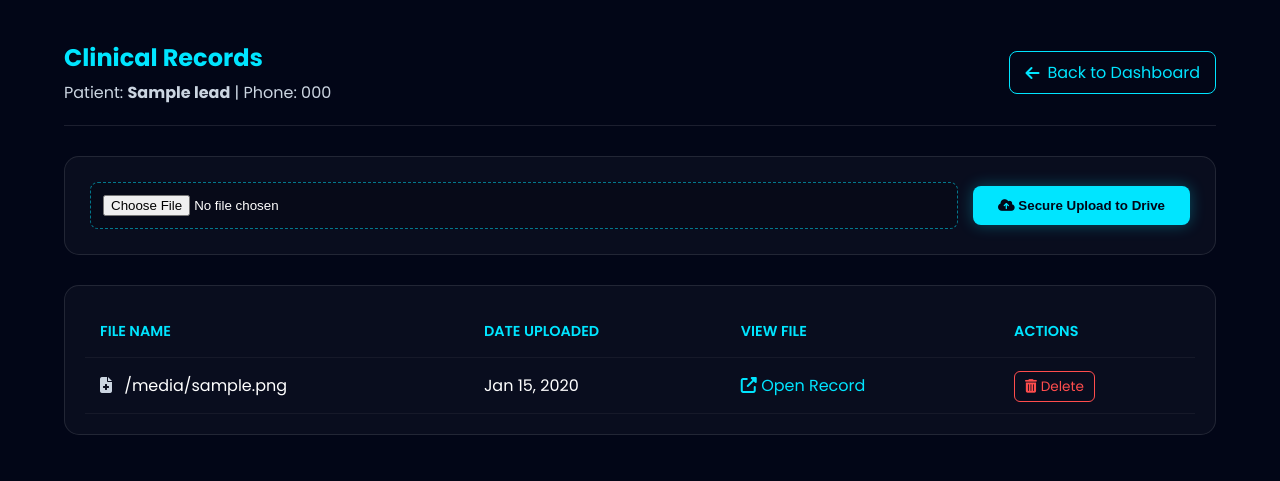
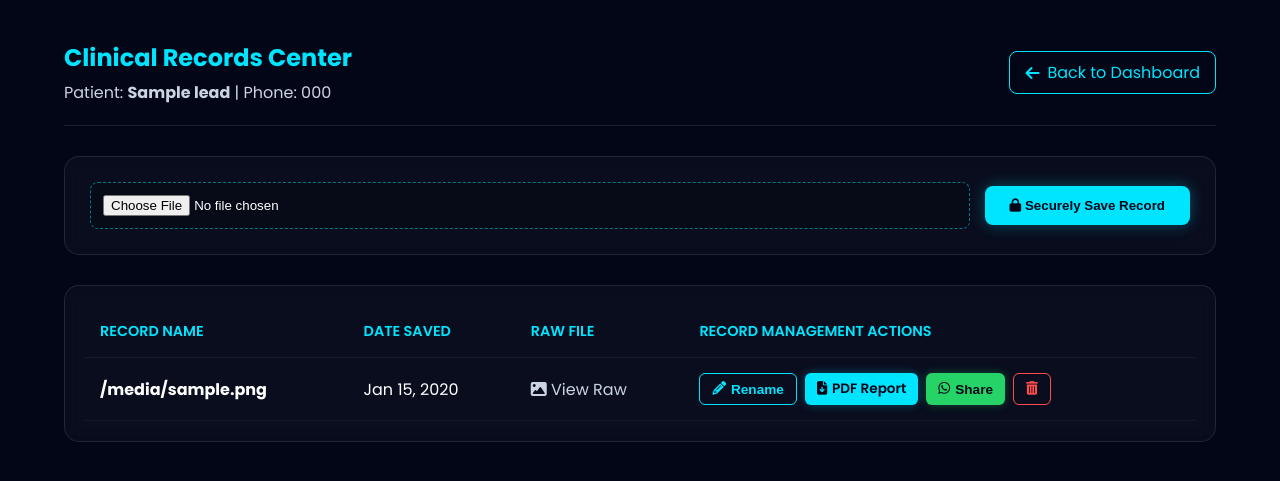
Before and after one commit to prathuuu294/Vighnaharta-Hi-Tech-Dental-Care, a Flask app: template templates/records.html in a window 1280 px wide. Shown: the top 481 px of the page. Run offline with Flask 3, Linux system fonts and the light colour scheme; the template is opened without the code that fills it: most values are stand-ins (such as "Sample title", 1, 10 or a date in 2020).

Commit message:
Update records.html

```diff
--- a/templates/records.html
+++ b/templates/records.html
@@ -7,30 +7,45 @@
     <link href="https://fonts.googleapis.com/css2?family=Poppins:wght@300;400;500;600;700&display=swap" rel="stylesheet">
     <link rel="stylesheet" href="https://cdnjs.cloudflare.com/ajax/libs/font-awesome/6.4.0/css/all.min.css">
     <style>
-        body { margin: 0; font-family: 'Poppins', sans-serif; background-color: #020617; color: white; padding: 20px 5%; }
-        .header { display: flex; justify-content: space-between; align-items: center; border-bottom: 1px solid rgba(255, 255, 255, 0.1); padding-bottom: 20px; margin-bottom: 30px; margin-top: 20px; }
+        body { margin: 0; font-family: 'Poppins', sans-serif; background-color: #020617; color: white; padding: 20px 5%; overflow-x: hidden; }
+        .header { display: flex; justify-content: space-between; align-items: center; border-bottom: 1px solid rgba(255, 255, 255, 0.1); padding-bottom: 20px; margin-bottom: 30px; margin-top: 20px; flex-wrap: wrap; gap: 15px; }
         .btn-back { background: transparent; border: 1px solid #00e5ff; color: #00e5ff; padding: 8px 15px; border-radius: 8px; text-decoration: none; transition: 0.3s; display: inline-flex; align-items: center; gap: 8px; }
         .btn-back:hover { background: rgba(0, 229, 255, 0.1); box-shadow: 0 0 10px rgba(0, 229, 255, 0.3); }
 
-        .upload-form { display: flex; gap: 15px; background: rgba(255, 255, 255, 0.03); padding: 25px; border-radius: 15px; border: 1px solid rgba(255, 255, 255, 0.1); margin-bottom: 30px; flex-wrap: wrap; align-items: center; }
-        .upload-form input[type="file"] { flex: 1; padding: 12px; border-radius: 8px; border: 1px dashed rgba(0, 229, 255, 0.5); background: rgba(0, 0, 0, 0.2); color: white; }
+        .upload-form { display: flex; gap: 15px; background: rgba(255, 255, 255, 0.03); padding: 25px; border-radius: 15px; border: 1px solid rgba(255, 255, 255, 0.1); margin-bottom: 30px; flex-wrap: wrap; align-items: center; backdrop-filter: blur(10px); }
+        .upload-form input[type="file"] { flex: 1; min-width: 200px; padding: 12px; border-radius: 8px; border: 1px dashed rgba(0, 229, 255, 0.5); background: rgba(0, 0, 0, 0.2); color: white; }
         .upload-form button { padding: 12px 25px; background: #00e5ff; color: #020617; border: none; border-radius: 8px; font-weight: bold; cursor: pointer; transition: 0.3s; box-shadow: 0 0 15px rgba(0, 229, 255, 0.3); }
         .upload-form button:hover { background: #33ebff; transform: translateY(-2px); }
 
-        .table-wrapper { background: rgba(255, 255, 255, 0.03); border: 1px solid rgba(255, 255, 255, 0.1); border-radius: 15px; padding: 20px; overflow-x: auto; }
-        table { width: 100%; border-collapse: collapse; min-width: 600px; }
+        .table-wrapper { background: rgba(255, 255, 255, 0.03); border: 1px solid rgba(255, 255, 255, 0.1); border-radius: 15px; padding: 20px; overflow-x: auto; backdrop-filter: blur(10px); }
+        table { width: 100%; border-collapse: collapse; min-width: 750px; }
         th, td { padding: 15px; text-align: left; border-bottom: 1px solid rgba(255, 255, 255, 0.05); }
         th { color: #00e5ff; font-weight: 600; text-transform: uppercase; font-size: 0.9rem; }
-        td a { color: #00e5ff; text-decoration: none; }
-        td a:hover { text-decoration: underline; text-shadow: 0 0 10px rgba(0,229,255,0.4); }
-        .btn-delete { color: #ff4d4d; border: 1px solid #ff4d4d; padding: 5px 10px; border-radius: 6px; text-decoration: none; font-size: 0.85rem; transition: 0.3s; }
+        td a.view-link { color: #cbd5e1; text-decoration: none; transition: 0.3s; }
+        td a.view-link:hover { color: #00e5ff; }
+
+        /* Action Buttons */
+        .action-group { display: flex; gap: 8px; flex-wrap: wrap; }
+        .btn-action { padding: 6px 12px; border-radius: 6px; font-size: 0.85rem; font-weight: 600; cursor: pointer; border: none; text-decoration: none; display: inline-flex; align-items: center; gap: 5px; transition: 0.3s; }
+        .btn-rename { background: transparent; border: 1px solid #00e5ff; color: #00e5ff; }
+        .btn-rename:hover { background: rgba(0,229,255,0.1); }
+        .btn-pdf { background: #00e5ff; color: #020617; box-shadow: 0 0 10px rgba(0, 229, 255, 0.3); }
+        .btn-pdf:hover { background: #33ebff; box-shadow: 0 0 15px rgba(0, 229, 255, 0.5); transform: translateY(-2px); }
+        .btn-whatsapp { background: #25D366; color: #020617; box-shadow: 0 0 10px rgba(37, 211, 102, 0.3); }
+        .btn-whatsapp:hover { background: #20b858; box-shadow: 0 0 15px rgba(37, 211, 102, 0.5); transform: translateY(-2px); }
+        .btn-delete { background: transparent; border: 1px solid #ff4d4d; color: #ff4d4d; }
         .btn-delete:hover { background: #ff4d4d; color: white; }
+
+        /* Rename Modal */
+        .modal-overlay { display: none; position: fixed; top: 0; left: 0; width: 100%; height: 100%; background: rgba(2,6,23,0.85); z-index: 1000; justify-content: center; align-items: center; backdrop-filter: blur(8px); }
+        .modal-box { background: rgba(255,255,255,0.05); padding: 30px; border-radius: 15px; border: 1px solid rgba(255,255,255,0.2); width: 90%; max-width: 350px; text-align: center; }
+        .modal-box input { width: 100%; padding: 12px; margin-bottom: 15px; border-radius: 8px; border: 1px solid rgba(255,255,255,0.2); background: rgba(0,0,0,0.2); color: white; box-sizing: border-box; font-family: 'Poppins', sans-serif; }
     </style>
 </head>
 <body>
     <div class="header">
         <div>
-            <h2 style="margin: 0; color: #00e5ff;">Clinical Records</h2>
+            <h2 style="margin: 0; color: #00e5ff;">Clinical Records Center</h2>
             <p style="margin: 5px 0 0 0; color: #cbd5e1;">Patient: <strong>{{ lead.name }}</strong> | Phone: {{ lead.phone }}</p>
         </div>
         <a href="/admin" class="btn-back"><i class="fas fa-arrow-left"></i> Back to Dashboard</a>
@@ -38,34 +53,86 @@
 
     <form action="/upload_record/{{ lead.id }}" method="POST" enctype="multipart/form-data" class="upload-form">
         <input type="file" name="file" accept="image/*,application/pdf,.dcm" required>
-        <button type="submit"><i class="fas fa-cloud-upload-alt"></i> Secure Upload to Drive</button>
+        <button type="submit"><i class="fas fa-lock"></i> Securely Save Record</button>
     </form>
 
     <div class="table-wrapper">
         <table>
             <thead>
                 <tr>
-                    <th>File Name</th>
-                    <th>Date Uploaded</th>
-                    <th>View File</th>
-                    <th>Actions</th>
+                    <th>Record Name</th>
+                    <th>Date Saved</th>
+                    <th>Raw File</th>
+                    <th>Record Management Actions</th>
                 </tr>
             </thead>
             <tbody>
                 {% for record in records %}
                 <tr>
-                    <td><i class="fas fa-file-medical" style="color: #cbd5e1; margin-right: 8px;"></i> {{ record.file_name }}</td>
+                    <td><strong>{{ record.file_name }}</strong></td>
                     <td>{{ record.upload_date.strftime('%b %d, %Y') }}</td>
-                    <td><a href="{{ record.view_link }}" target="_blank"><i class="fas fa-external-link-alt"></i> Open Record</a></td>
-                    <td><a href="/delete_record/{{ record.id }}" class="btn-delete" onclick="return confirm('Permanently delete this record from Google Drive?')"><i class="fas fa-trash-alt"></i> Delete</a></td>
+                    <td><a href="{{ record.view_link }}" target="_blank" class="view-link"><i class="fas fa-image"></i> View Raw</a></td>
+                    <td>
+                        <div class="action-group">
+                            <!-- Rename -->
+                            <button onclick="openRenameModal({{ record.id }}, '{{ record.file_name }}')" class="btn-action btn-rename"><i class="fas fa-pencil-alt"></i> Rename</button>
+
+                            <!-- Download PDF Brochure -->
+                            <a href="/shared_report/{{ record.drive_file_id }}?download=1" class="btn-action btn-pdf"><i class="fas fa-file-download"></i> PDF Report</a>
+
+                            <!-- Share via WhatsApp -->
+                            <button onclick="shareRecordWhatsApp('{{ lead.name }}', '{{ lead.phone }}', '{{ record.file_name }}', '{{ request.host_url }}shared_report/{{ record.drive_file_id }}')" class="btn-action btn-whatsapp"><i class="fab fa-whatsapp"></i> Share</button>
+
+                            <!-- Delete -->
+                            <a href="/delete_record/{{ record.id }}" class="btn-action btn-delete" onclick="return confirm('Permanently delete this record?')"><i class="fas fa-trash-alt"></i></a>
+                        </div>
+                    </td>
                 </tr>
                 {% else %}
                 <tr>
-                    <td colspan="4" style="text-align: center; padding: 30px; color: #94a3b8;">No records uploaded for this patient yet.</td>
+                    <td colspan="4" style="text-align: center; padding: 40px; color: #94a3b8;">
+                        <i class="fas fa-folder-open" style="font-size: 2.5rem; margin-bottom: 15px; display: block; opacity: 0.5;"></i>
+                        No clinical records saved for this patient yet.
+                    </td>
                 </tr>
                 {% endfor %}
             </tbody>
         </table>
     </div>
+
+    <!-- Hidden Rename Modal -->
+    <div id="renameModal" class="modal-overlay">
+        <div class="modal-box">
+            <h3 style="color: #00e5ff; margin-top: 0;"><i class="fas fa-edit"></i> Rename Record</h3>
+            <form id="renameForm" method="POST">
+                <input type="text" name="new_name" id="renameInput" required placeholder="e.g., Pre-Op OPG Scan">
+                <button type="submit" class="btn-action btn-pdf" style="width: 100%; justify-content: center; margin-bottom: 10px; padding: 12px;">Save New Name</button>
+                <button type="button" onclick="closeRenameModal()" class="btn-action btn-delete" style="width: 100%; justify-content: center; padding: 10px;">Cancel</button>
+            </form>
+        </div>
+    </div>
+
+    <script>
+        function openRenameModal(recordId, currentName) {
+            document.getElementById('renameForm').action = "/rename_record/" + recordId;
+            document.getElementById('renameInput').value = currentName;
+            document.getElementById('renameModal').style.display = 'flex';
+        }
+
+        function closeRenameModal() {
+            document.getElementById('renameModal').style.display = 'none';
+        }
+
+        function shareRecordWhatsApp(patientName, phone, recordName, reportUrl) {
+            let cleanPhone = phone.replace(/\D/g, '');
+            if (cleanPhone.length === 10) cleanPhone = '91' + cleanPhone;
+
+            // Pre-written WhatsApp message with the secure link to the branded PDF
+            let message = `Hello ${patientName},\n\nYour clinical record (*${recordName}*) from Dr. Pranav at Vighnaharta Hi-Tech Dental Care is ready.\n\nYou can securely view and download your official diagnostic PDF report here:\n${reportUrl}\n\nTake care and keep smiling!`;
+
+            let encodedMessage = encodeURIComponent(message);
+            window.open(`https://wa.me/${cleanPhone}?text=${encodedMessage}`, '_blank');
+        }
+    </script>
 </body>
 </html>
```
